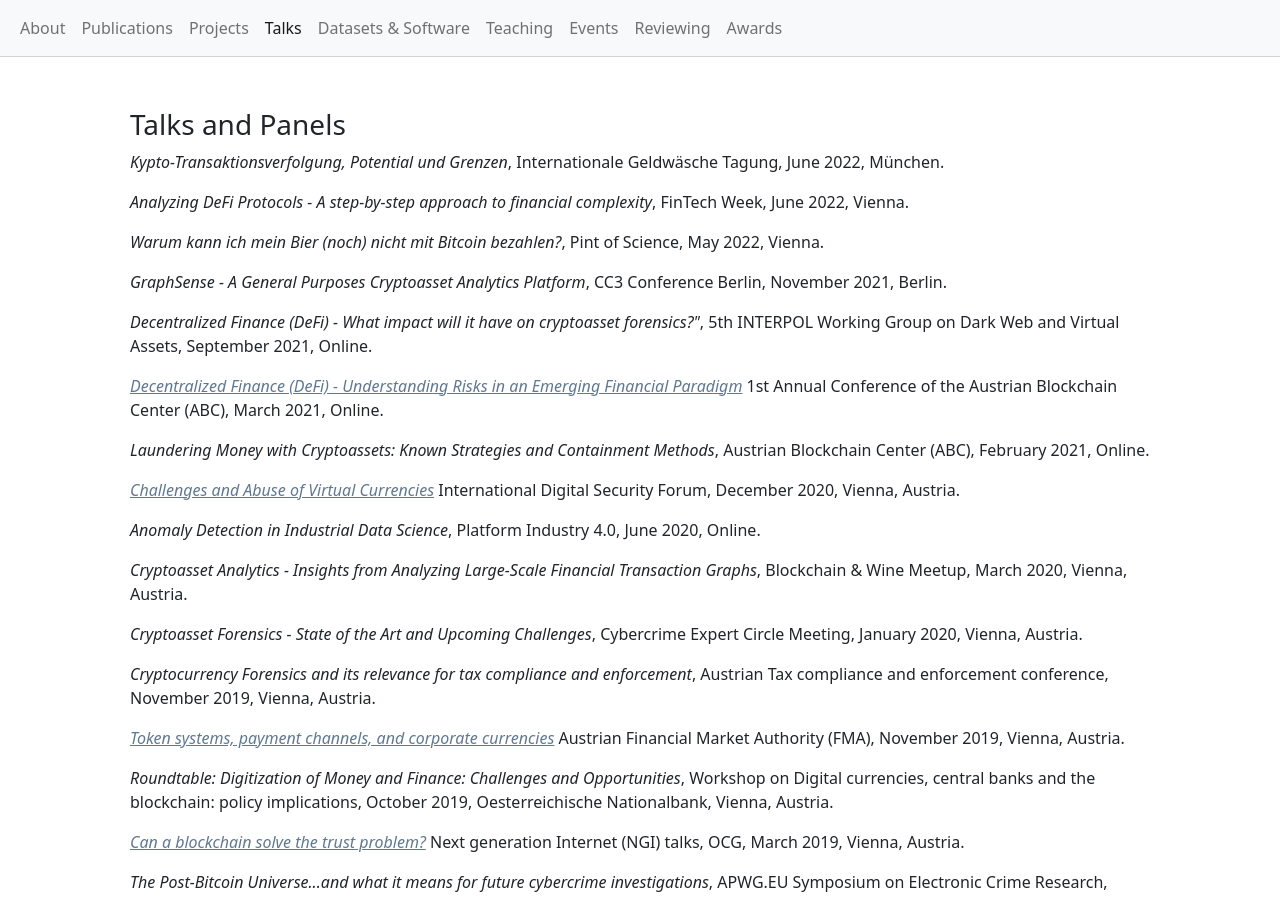
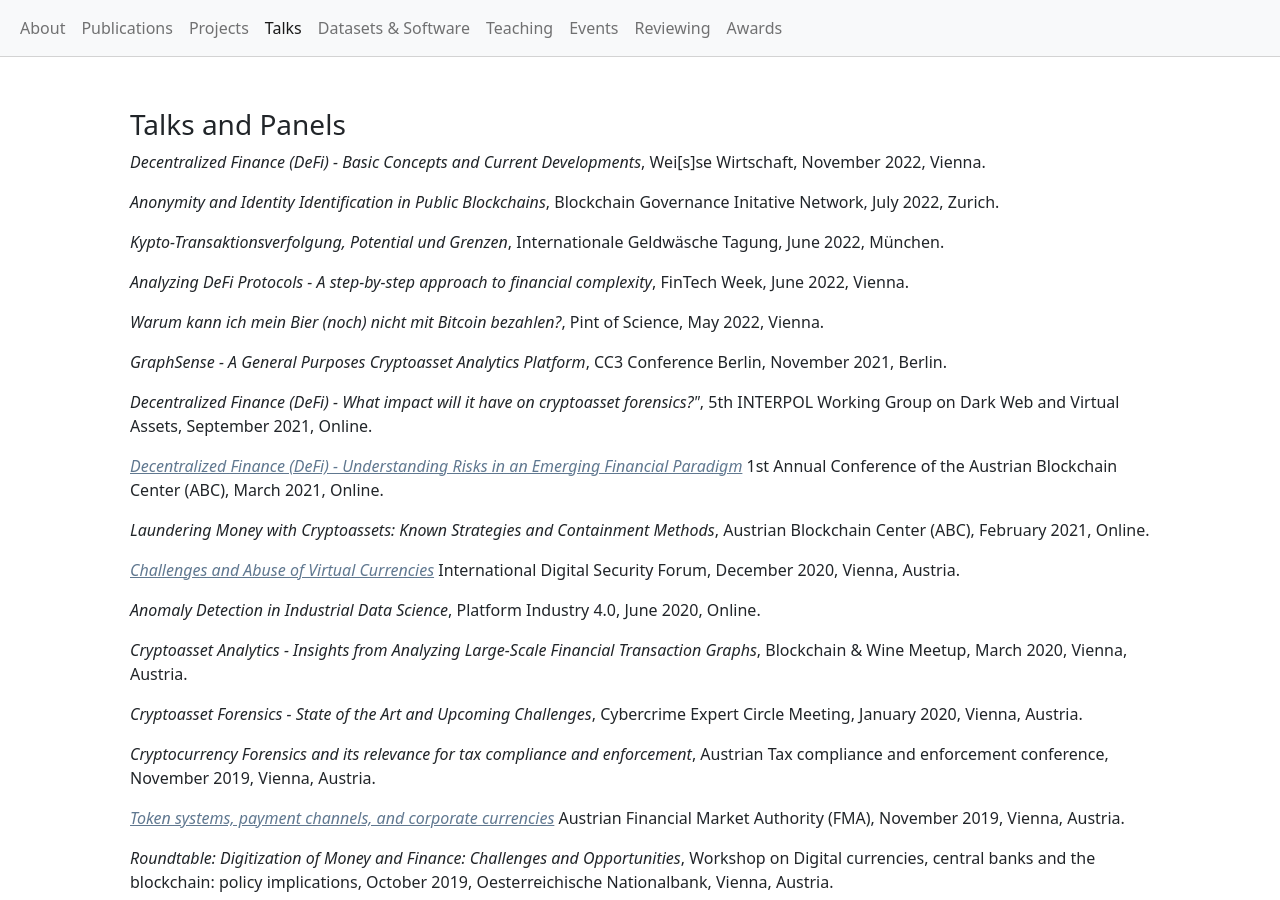
Before and after one commit to behas/behas.github.com, a Jekyll site: the page built from talks.html, in a window 1280 px wide and 900 px high. Built offline with Jekyll 4.4.1, drawn with Linux system fonts in a browser that asks for light colours; a style sheet for code colours, icons or effects is not loaded.

Commit message:
2022 wrap up

```diff
--- a/_data/talks.yml
+++ b/_data/talks.yml
@@ -1,4 +1,14 @@
 # 2022
+
+- title: Decentralized Finance (DeFi) - Basic Concepts and Current Developments
+  venue: Wei[s]se Wirtschaft
+  date: 2022-11-08
+  location: Vienna
+
+- title: Anonymity and Identity Identification in Public Blockchains
+  venue: Blockchain Governance Initative Network
+  date: 2022-07-26
+  location: Zurich
 
 - title: Kypto-Transaktionsverfolgung, Potential und Grenzen
   venue: Internationale Geldwäsche Tagung
```
